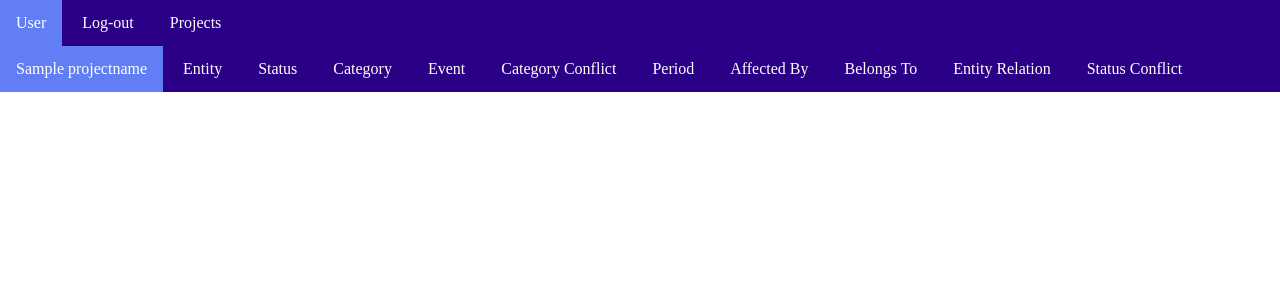
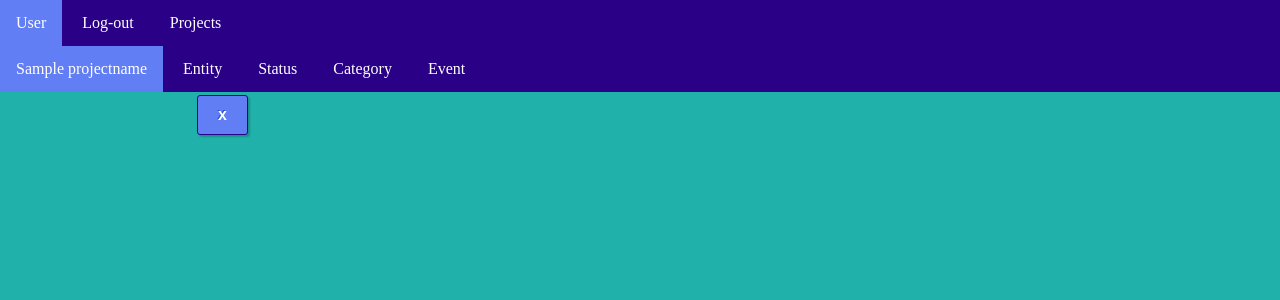
Before and after one commit to Wonqu/ZTW, a Django app: template Prosaist/templates/displaydata.html in a window 1280 px wide. Shown: the top 300 px of the page. Run offline with Django 3.2, Linux system fonts and the light colour scheme; a user stored in the database is signed in; tables that the repository leaves empty hold one stand-in row (values such as "Sample post"); the template is opened without the code that fills it: most values are stand-ins (such as "Sample title", 1, 10 or a date in 2020).

Commit message:
Dodano funkcję usuwania danych oraz poprawiono wygląd strony

```diff
--- a/Prosaist/templates/base.html
+++ b/Prosaist/templates/base.html
@@ -6,7 +6,7 @@
     <link rel="stylesheet" type="text/css" href="{% static 'styles/styles.css' %}"/>
     <title>Prosaist</title>
 </head>
-<body>
+<body bgcolor="#20b2aa">
 
 <div class="navbar" id="navbar">
     {% if request.user.username %}
--- a/Prosaist/templates/displaydata.html
+++ b/Prosaist/templates/displaydata.html
@@ -1,22 +1,28 @@
 {% extends "base.html" %}
 {% if user.is_authenticated %}
 {% block content %}
-    <table>
+    <div class="container">
+        <table class="table-striped">
         {% for item in data %}
             <tr>
-            <td>
-            <!-- ToDo Refactor -->
-                {% if model == 'single' %}{{ item.name }}
-                {% elif model == 'aff' %} {{ item.entity.name }} - {{item.period.name }} - {{item.status.name }}
-                {% elif model == 'bel' %} {{ item.category.name }} - {{item.entity.name }}
-                {% elif model == 'c_c' %} {{ item.category_1.name }} - {{item.category_2.name }}
-                {% elif model == 'e_r' %} {{ item.period.name }}: {{ item.entity_1.name }} (- {{ item.name }} -) {{item.entity_2.name }}
-                {% elif model == 's_c' %} {{ item.status_1.name }} x {{item.status_2.name }}
-                {% elif model == 'per' %} {{ item.name }}: {{ item.event_start.name }} - {{item.event_end.name }}
-                {% endif %}
-            </td>
+                <td class="userBar">
+                    {% if model == 'single' %}{{ item.name }}
+                    {% elif model == 'aff' %} {{ item.entity.name }} - {{ item.period.name }} - {{ item.status.name }}
+                    {% elif model == 'bel' %} {{ item.category.name }} - {{ item.entity.name }}
+                    {% elif model == 'c_c' %} {{ item.category_1.name }} - {{ item.category_2.name }}
+                    {% elif model == 'e_r' %} {{ item.period.name }}: {{ item.entity_1.name }} (- {{ item.name }} -)
+                        {{ item.entity_2.name }}
+                    {% elif model == 's_c' %} {{ item.status_1.name }} x {{ item.status_2.name }}
+                    {% elif model == 'per' %} {{ item.name }}: {{ item.event_start.name }} - {{ item.event_end.name }}
+                    {% endif %}
+                </td>
+                <td>
+                    <a class="button"
+                       href="{% url dellink username=username projectname=projectname id=item.id %}">x</a>
+                </td>
             </tr>
         {% endfor %}
     </table>
+    </div>
 {% endblock %}
 {% endif %}
--- a/Prosaist/templates/userbar.html
+++ b/Prosaist/templates/userbar.html
@@ -8,6 +8,18 @@
             <div class="dropdown-content">
                 <a class="user" href="{% url 'entity' username=username projectname=projectname %}">Add Entity</a>
                 <a class="user" href="{% url 'display_entity' username=username projectname=projectname %}">Show Entities</a>
+                <a class="user" href="{% url 'entity_relation' username=username projectname=projectname %}">Add Entity
+                    Relation</a>
+                <a class="user" href="{% url 'display_entity_relation' username=username projectname=projectname %}">Show
+                    Entities Relations</a>
+                <a class="user" href="{% url 'affectedby' username=username projectname=projectname %}">Add Status for
+                    Entity</a>
+                <a class="user" href="{% url 'display_affectedby' username=username projectname=projectname %}">Show
+                    Statuses for Entities</a>
+                <a class="user" href="{% url 'belongsto' username=username projectname=projectname %}">Add Entity to
+                    Category</a>
+                <a class="user" href="{% url 'display_belongsto' username=username projectname=projectname %}">Show
+                    Entities in Categories</a>
             </div>
         </li>
 
@@ -16,6 +28,10 @@
             <div class="dropdown-content">
                 <a class="user" href="{% url 'status' username=username projectname=projectname %}">Add Status</a>
                 <a class="user" href="{% url 'display_status' username=username projectname=projectname %}">Show Statuses</a>
+                <a class="user" href="{% url 'status_conflict' username=username projectname=projectname %}">Add Status
+                    Conflict</a>
+                <a class="user" href="{% url 'display_status_conflict' username=username projectname=projectname %}">Show
+                    Status Conflicts</a>
             </div>
         </li>
 
@@ -24,6 +40,10 @@
             <div class="dropdown-content">
                 <a class="user" href="{% url 'category' username=username projectname=projectname %}">Add Category</a>
                 <a class="user" href="{% url 'display_category' username=username projectname=projectname %}">Show Categories</a>
+                <a class="user" href="{% url 'category_conflict' username=username projectname=projectname %}">Add
+                    Category Conflict</a>
+                <a class="user" href="{% url 'display_category_conflicts' username=username projectname=projectname %}">Show
+                    Category Conflicts</a>
             </div>
         </li>
 
@@ -32,54 +52,9 @@
             <div class="dropdown-content">
                 <a class="user" href="{% url 'event' username=username projectname=projectname %}">Add Event</a>
                 <a class="user" href="{% url 'display_event' username=username projectname=projectname %}">Show Events</a>
-            </div>
-        </li>
-
-        <li class="dropdown">
-            <a href="javascript:void(0)" class="dropbtn">Category Conflict</a>
-            <div class="dropdown-content">
-                <a class="user" href="{% url 'category_conflict' username=username projectname=projectname %}">Add Category Conflict</a>
-                <a class="user" href="{% url 'display_category_conflicts' username=username projectname=projectname %}">Show Category Conflicts</a>
-            </div>
-        </li>
-
-        <li class="dropdown">
-            <a href="javascript:void(0)" class="dropbtn">Period</a>
-            <div class="dropdown-content">
                 <a class="user" href="{% url 'period' username=username projectname=projectname %}">Add Period</a>
-                <a class="user" href="{% url 'display_period' username=username projectname=projectname %}">Show Periods</a>
-            </div>
-        </li>
-
-        <li class="dropdown">
-            <a href="javascript:void(0)" class="dropbtn">Affected By</a>
-            <div class="dropdown-content">
-                <a class="user" href="{% url 'affectedby' username=username projectname=projectname %}">Add Affected By</a>
-                <a class="user" href="{% url 'display_affectedby' username=username projectname=projectname %}">Show Affected By</a>
-            </div>
-        </li>
-
-        <li class="dropdown">
-            <a href="javascript:void(0)" class="dropbtn">Belongs To</a>
-            <div class="dropdown-content">
-                <a class="user" href="{% url 'belongsto' username=username projectname=projectname %}">Add Belongs To</a>
-                <a class="user" href="{% url 'display_belongsto' username=username projectname=projectname %}">Show Belongs To</a>
-            </div>
-        </li>
-
-        <li class="dropdown">
-            <a href="javascript:void(0)" class="dropbtn">Entity Relation</a>
-            <div class="dropdown-content">
-                <a class="user" href="{% url 'entity_relation' username=username projectname=projectname %}">Add Entity Relation</a>
-                <a class="user" href="{% url 'display_entity_relation' username=username projectname=projectname %}">Show Entities Relations</a>
-            </div>
-        </li>
-
-        <li class="dropdown">
-            <a href="javascript:void(0)" class="dropbtn">Status Conflict</a>
-            <div class="dropdown-content">
-                <a class="user" href="{% url 'status_conflict' username=username projectname=projectname %}">Add Status Conflict</a>
-                <a class="user" href="{% url 'display_status_conflict' username=username projectname=projectname %}">Show Status Conflicts</a>
+                <a class="user" href="{% url 'display_period' username=username projectname=projectname %}">Show
+                    Periods</a>
             </div>
         </li>
 
--- a/Prosaist/urls.py
+++ b/Prosaist/urls.py
@@ -1,9 +1,6 @@
 from django.conf.urls import url
 
-from Prosaist.views import index, login, logout, signup, event, entity, category, category_conflict, period, affectedby, \
-    belongsto, status_conflict, entity_relation, status, display_entity,display_status, display_category, display_event, \
-    display_category_conflicts, display_affected, display_belongsto, display_entity_relation, display_period,\
-    display_status_conflicts, userprojects, project
+from Prosaist.views import *
 
 urlpatterns = [
      url(r'^$', index, name='index')
@@ -35,17 +32,41 @@
     , url(r'^u/(?P<username>[\w.@+-]+)/(?P<projectname>[\w\s.@+-]+)/categories/$', display_category,
           name='display_category')
     , url(r'^u/(?P<username>[\w.@+-]+)/(?P<projectname>[\w\s.@+-]+)/events/$', display_event, name='display_event')
-    , url(r'^u/(?P<username>[\w.@+-]+)/(?P<projectname>[\w\s.@+-]+)/dis_category_conflicts/$', display_category_conflicts,
+    , url(r'^u/(?P<username>[\w.@+-]+)/(?P<projectname>[\w\s.@+-]+)/category_conflicts/$', display_category_conflicts,
           name='display_category_conflicts')
-    , url(r'^u/(?P<username>[\w.@+-]+)/(?P<projectname>[\w\s.@+-]+)/dis_period/$', display_period,
+    , url(r'^u/(?P<username>[\w.@+-]+)/(?P<projectname>[\w\s.@+-]+)/periods/$', display_period,
           name='display_period')
-    , url(r'^u/(?P<username>[\w.@+-]+)/(?P<projectname>[\w\s.@+-]+)/dis_affected/$', display_affected,
+    , url(r'^u/(?P<username>[\w.@+-]+)/(?P<projectname>[\w\s.@+-]+)/affecteds/$', display_affected,
           name='display_affectedby')
-    , url(r'^u/(?P<username>[\w.@+-]+)/(?P<projectname>[\w\s.@+-]+)/dis_belongsto/$', display_belongsto,
+    , url(r'^u/(?P<username>[\w.@+-]+)/(?P<projectname>[\w\s.@+-]+)/belongstos/$', display_belongsto,
           name='display_belongsto')
-    , url(r'^u/(?P<username>[\w.@+-]+)/(?P<projectname>[\w\s.@+-]+)/dis_entity_relation/$', display_entity_relation,
+    , url(r'^u/(?P<username>[\w.@+-]+)/(?P<projectname>[\w\s.@+-]+)/entity_relations/$', display_entity_relation,
           name='display_entity_relation')
-    , url(r'^u/(?P<username>[\w.@+-]+)/(?P<projectname>[\w\s.@+-]+)/dis_status_conflict/$', display_status_conflicts,
+    , url(r'^u/(?P<username>[\w.@+-]+)/(?P<projectname>[\w\s.@+-]+)/status_conflicts/$', display_status_conflicts,
           name='display_status_conflict')
 
+    # Delete
+    ,
+    url(r'^u/(?P<username>[\w.@+-]+)/(?P<projectname>[\w\s.@+-]+)/entities/delete/(?P<id>[\w\s.@+-]+)$', delete_entity,
+        name='delete_entity')
+    ,
+    url(r'^u/(?P<username>[\w.@+-]+)/(?P<projectname>[\w\s.@+-]+)/statuses/delete/(?P<id>[\w\s.@+-]+)$', delete_status,
+        name='delete_status')
+    , url(r'^u/(?P<username>[\w.@+-]+)/(?P<projectname>[\w\s.@+-]+)/categories/delete/(?P<id>[\w\s.@+-]+)$',
+          delete_category, name='delete_category')
+    , url(r'^u/(?P<username>[\w.@+-]+)/(?P<projectname>[\w\s.@+-]+)/events/delete/(?P<id>[\w\s.@+-]+)$', delete_event,
+          name='delete_event')
+    , url(r'^u/(?P<username>[\w.@+-]+)/(?P<projectname>[\w\s.@+-]+)/category_conflicts/delete/(?P<id>[\w\s.@+-]+)$',
+          delete_cat_conf, name='delete_cat_conf')
+    , url(r'^u/(?P<username>[\w.@+-]+)/(?P<projectname>[\w\s.@+-]+)/periods/delete/(?P<id>[\w\s.@+-]+)$', delete_period,
+          name='delete_period')
+    , url(r'^u/(?P<username>[\w.@+-]+)/(?P<projectname>[\w\s.@+-]+)/affecteds/delete/(?P<id>[\w\s.@+-]+)$',
+          delete_affected, name='delete_affected')
+    , url(r'^u/(?P<username>[\w.@+-]+)/(?P<projectname>[\w\s.@+-]+)/belongstos/delete/(?P<id>[\w\s.@+-]+)$',
+          delete_belongsto, name='delete_belongsto')
+    , url(r'^u/(?P<username>[\w.@+-]+)/(?P<projectname>[\w\s.@+-]+)/entity_relations/delete/(?P<id>[\w\s.@+-]+)$',
+          delete_entity_relation, name='delete_entity_relation')
+    , url(r'^u/(?P<username>[\w.@+-]+)/(?P<projectname>[\w\s.@+-]+)/status_conflicts/delete/(?P<id>[\w\s.@+-]+)$',
+          delete_status_conflict, name='delete_status_conflict')
+
 ]
--- a/Prosaist/view_scripts/forms/affectedby.py
+++ b/Prosaist/view_scripts/forms/affectedby.py
@@ -11,7 +11,7 @@
     entity = MyModelChoiceField(label='Entity', queryset=Entity.objects.all())
     period = MyModelChoiceField(label='Period', queryset=Period.objects.all())
     status = MyModelChoiceField(label='Status', queryset=Status.objects.all())
-    project = forms.IntegerField(label='Project ID')
+    project = forms.IntegerField(label='Project ID', widget=forms.HiddenInput())
 
     def __init__(self, *args, **kwargs):
         projectid = kwargs.pop('projectid', None)
--- a/Prosaist/view_scripts/forms/belongsto.py
+++ b/Prosaist/view_scripts/forms/belongsto.py
@@ -10,7 +10,7 @@
 class BelongsToCreateForm(forms.Form):
     entity = MyModelChoiceField(label='Entity', queryset=Entity.objects.all())
     category = MyModelChoiceField(label='Category', queryset=Category.objects.all())
-    project = forms.IntegerField(label='Project ID')
+    project = forms.IntegerField(label='Project ID', widget=forms.HiddenInput())
 
     def __init__(self, *args, **kwargs):
         projectid = kwargs.pop('projectid', None)
--- a/Prosaist/view_scripts/forms/category.py
+++ b/Prosaist/view_scripts/forms/category.py
@@ -4,7 +4,7 @@
 
 class CategoryCreateForm(forms.Form):
     name = forms.CharField(label='Category name', max_length=255)
-    project = forms.IntegerField(label='Project ID')
+    project = forms.IntegerField(label='Project ID', widget=forms.HiddenInput())
 
     class Meta:
         model = Category
--- a/Prosaist/view_scripts/forms/category_conflict.py
+++ b/Prosaist/view_scripts/forms/category_conflict.py
@@ -10,7 +10,7 @@
 class CategoryConflictCreateForm(forms.Form):
     category1 = MyModelChoiceField(label='First category', queryset=Category.objects.all())
     category2 = MyModelChoiceField(label='Second category', queryset=Category.objects.all())
-    project = forms.IntegerField(label='Project ID')
+    project = forms.IntegerField(label='Project ID', widget=forms.HiddenInput())
 
     def __init__(self, *args, **kwargs):
         projectid = kwargs.pop('projectid', None)
--- a/Prosaist/view_scripts/forms/entity.py
+++ b/Prosaist/view_scripts/forms/entity.py
@@ -4,7 +4,7 @@
 
 class EntityCreateForm(forms.Form):
     name = forms.CharField(label='Entity name', max_length=155)
-    project = forms.IntegerField(label='Project ID')
+    project = forms.IntegerField(label='Project ID', widget=forms.HiddenInput())
 
     class Meta:
         model = Entity
--- a/Prosaist/view_scripts/forms/entity_relation.py
+++ b/Prosaist/view_scripts/forms/entity_relation.py
@@ -12,7 +12,7 @@
     period = MyModelChoiceField(label='Period', queryset=Period.objects.all())
     entity1 = MyModelChoiceField(label='First entity', queryset=Entity.objects.all())
     entity2 = MyModelChoiceField(label='Second entity', queryset=Entity.objects.all())
-    project = forms.IntegerField(label='Project ID')
+    project = forms.IntegerField(label='Project ID', widget=forms.HiddenInput())
 
     def __init__(self, *args, **kwargs):
         projectid = kwargs.pop('projectid', None)
--- a/Prosaist/view_scripts/forms/event.py
+++ b/Prosaist/view_scripts/forms/event.py
@@ -4,7 +4,7 @@
 
 class EventCreateForm(forms.Form):
     name = forms.CharField(label='Event name', max_length=255)
-    project = forms.IntegerField(label='Project ID')
+    project = forms.IntegerField(label='Project ID', widget=forms.HiddenInput())
 
     class Meta:
         model = Event
--- a/Prosaist/view_scripts/forms/period.py
+++ b/Prosaist/view_scripts/forms/period.py
@@ -11,7 +11,7 @@
     name = forms.CharField(label='Period name', max_length=255)
     event1 = MyModelChoiceField(label='First event', queryset=Event.objects.all())
     event2 = MyModelChoiceField(label='Second event', queryset=Event.objects.all())
-    project = forms.IntegerField(label='Project ID')
+    project = forms.IntegerField(label='Project ID', widget=forms.HiddenInput())
 
     def __init__(self, *args, **kwargs):
         projectid = kwargs.pop('projectid', None)
--- a/Prosaist/view_scripts/forms/status.py
+++ b/Prosaist/view_scripts/forms/status.py
@@ -4,7 +4,7 @@
 
 class StatusCreateForm(forms.Form):
     name = forms.CharField(label='Status name', max_length=255)
-    project = forms.IntegerField(label='Project ID')
+    project = forms.IntegerField(label='Project ID', widget=forms.HiddenInput())
 
     class Meta:
         model = Status
--- a/Prosaist/view_scripts/forms/status_conflict.py
+++ b/Prosaist/view_scripts/forms/status_conflict.py
@@ -10,7 +10,7 @@
 class StatusConflictCreateForm(forms.Form):
     status1 = MyModelChoiceField(label='First status', queryset=Status.objects.all())
     status2 = MyModelChoiceField(label='Second status', queryset=Status.objects.all())
-    project = forms.IntegerField(label='Project ID')
+    project = forms.IntegerField(label='Project ID', widget=forms.HiddenInput())
 
     def __init__(self, *args, **kwargs):
         projectid = kwargs.pop('projectid', None)
--- a/Prosaist/view_scripts/signup.py
+++ b/Prosaist/view_scripts/signup.py
@@ -12,7 +12,7 @@
             form.save()
             user = authenticate(username=form.cleaned_data["username"], password=form.cleaned_data["password1"])
             login(request, user)
-            return HttpResponseRedirect('./u/' + user.username + '/')
+            return HttpResponseRedirect('../u/' + user.username + '/')
     else:
         form = SignupForm()
     return render(request, "userform.html", {'form': form})
--- a/Prosaist/views.py
+++ b/Prosaist/views.py
@@ -24,7 +24,7 @@
 from Prosaist.view_scripts import display_status_conflicts as view_dis_status_conflict
 from Prosaist.view_scripts import display_userprojects as view_userprojects
 from Prosaist.view_scripts import display_project as view_project
-
+from Prosaist.view_scripts.delete import *
 
 def index(request):
     return view_index.view(request)
```
Also changed, not shown: Prosaist/view_scripts/delete.py (added, +74 -0 lines), Prosaist/view_scripts/display_base.py (+12 -7 lines), Prosaist/view_scripts/input_concat_base.py (+3 -9 lines), db.sqlite3.
